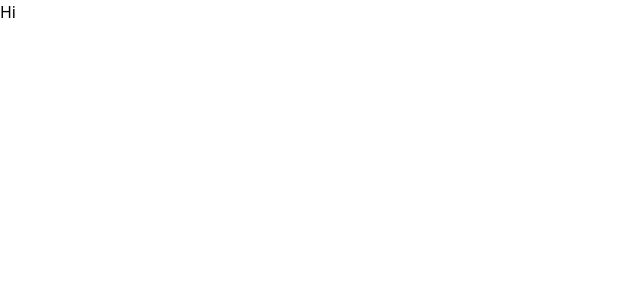
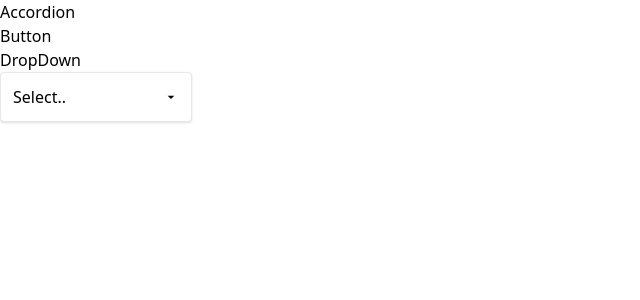
Before and after one commit to Najiya-nasrin/react-components, a React (Vite) app: page /dropdown in a window 1280 px wide. Shown: the top 300 px of the page, without its empty margins (0-640 px from the left). Built offline with nearby package versions, Linux system fonts and the light colour scheme.

Commit message:
components

```diff
--- a/src/App.jsx
+++ b/src/App.jsx
@@ -1,9 +1,7 @@
+import SideBar from "./Components/SideBar";
+
 function App() {
-  return (
-    <>
-      Hi
-    </>
-  );
+  return <div><SideBar/></div>;
 }
 
 export default App;
--- a/src/Components/DropDown.jsx
+++ b/src/Components/DropDown.jsx
@@ -1,3 +1,59 @@
-export default function DropDown() {
-    return <div>Dropdown</div>
+import { useState, useRef, useEffect } from "react";
+import { MdOutlineArrowDropDown } from "react-icons/md";
+import Panel from "./Panel";
+
+export default function DropDown({ options, onChange, value }) {
+  const [isOpen, setIsOpen] = useState(false);
+  const divEl = useRef();
+
+  const handleDropDownExpansion = () => {
+    setIsOpen(!isOpen);
+  };
+
+  const selectedOption = (selected) => {
+    setIsOpen(false);
+    onChange(selected);
+  };
+
+  useEffect(() => {
+    const handleClick = (event) => {
+      if (!divEl?.current?.contains(event.target)) {
+        setIsOpen(false);
+      }
+    };
+
+    document.addEventListener("click", handleClick, true);
+
+    return () => {
+      document.removeEventListener("click", handleClick);
+    };
+  }, []);
+
+  return (
+    <div ref={divEl} className="w-48 relative">
+      <Panel
+        className="flex justify-between items-center cursor-pointer"
+        onClick={handleDropDownExpansion}
+      >
+        {value?.label || "Select.."}
+        <span>
+          <MdOutlineArrowDropDown />
+        </span>
+      </Panel>
+
+      {isOpen && (
+        <Panel className="absolute top-full">
+          {options.map((option) => (
+            <div
+              className="hover:bg-sky-100 rounded cursor-pointer p-1"
+              onClick={() => selectedOption(option)}
+              key={option.value}
+            >
+              {option.label}
+            </div>
+          ))}
+        </Panel>
+      )}
+    </div>
+  );
 }
--- /dev/null
+++ b/src/Components/Link.jsx
@@ -0,0 +1,20 @@
+import { useContext } from "react";
+import NavigationContext from "../context/NavigationContext";
+
+export default function Link({ to, children }) {
+  const { navigate } = useContext(NavigationContext);
+
+  const handleClick = (event) => {
+    if (event.ctrlKey || event.metaKey) {
+      return;
+    }
+    event.preventDefault();
+    navigate(to);
+  };
+
+  return (
+    <a href={to} onClick={handleClick}>
+      {children}
+    </a>
+  );
+}
--- /dev/null
+++ b/src/Components/Panel.jsx
@@ -0,0 +1,10 @@
+import classNames from "classnames";
+
+export default function Panel({ className, children, ...rest }) {
+  const fullClassName = classNames(className, 'border rounded p-3 shadow bg-white w-full');
+  return (
+    <div className={fullClassName} {...rest}>
+      {children}
+    </div>
+  );
+}
--- /dev/null
+++ b/src/Components/Route.jsx
@@ -0,0 +1,14 @@
+import { useContext } from "react";
+import NavigationContext from "../context/NavigationContext";
+
+function Route({ path, children }) {
+    const { currentPath } = useContext(NavigationContext);
+
+    if (path === currentPath) {
+      return children;
+    }
+
+    return null;
+  }
+
+  export default Route;
--- /dev/null
+++ b/src/Components/SideBar.jsx
@@ -0,0 +1,30 @@
+import Link from "./Link";
+import Route from "./Route";
+import AccordionPage from '../Pages/AccordionPage'
+import ButtonPage from '../Pages/ButtonPage'
+import DropDown from '../Pages/DropDownPage'
+import DropDownPage from "../Pages/DropDownPage";
+
+export default function SideBar() {
+  return (
+    <div>
+      <ul>
+        <li>
+          <Link to="/accordion">Accordion</Link>
+        </li>
+        <li>
+          <Link to="/button">Button</Link>
+        </li>
+        <li>
+          <Link to="/dropdown">DropDown</Link>
+        </li>
+      </ul>
+
+      <div>
+        <Route path="/accordion"><AccordionPage /></Route>
+        <Route path="/button"><ButtonPage /></Route>
+        <Route path="/dropdown"><DropDownPage /></Route>
+      </div>
+    </div>
+  );
+}
--- a/src/Pages/ButtonPage.jsx
+++ b/src/Pages/ButtonPage.jsx
@@ -1,6 +1,6 @@
 import Button from "../Components/Button";
 import { MdCloudDownload } from "react-icons/md";
-import "./index.css";
+import "../index.css"
 
 export default function ButtonPage() {
   const handleClick = () => {
--- /dev/null
+++ b/src/Pages/DropDownPage.jsx
@@ -0,0 +1,30 @@
+import DropDown from "../Components/DropDown";
+import { useState } from "react";
+
+function DropDownPage() {
+  const [selected, setSelected] = useState(null);
+
+  const options = [
+    { label: "Red", value: "red" },
+    { label: "Green", value: "green" },
+    { label: "Blue", value: "blue" },
+    { label: "White", value: "white" },
+  ];
+
+  const getSelectedOption = (option) => {
+    console.log("getSelectedOption", option);
+    setSelected(option);
+  };
+
+  return (
+    <div className="flex">
+      <DropDown
+        options={options}
+        onChange={getSelectedOption}
+        value={selected}
+      />
+    </div>
+  );
+}
+
+export default DropDownPage;
--- /dev/null
+++ b/src/context/NavigationContext.jsx
@@ -0,0 +1,31 @@
+import { createContext, useState, useEffect } from "react";
+
+const NavigationContext = createContext();
+
+function NavigationProvider({ children }) {
+  const [currentPath, setCurrenPath] = useState(window.location.pathname);
+
+  useEffect(() => {
+    const handlr = () => {
+      setCurrenPath(window.location.pathname);
+    };
+
+    window.addEventListener("popstate", handlr);
+
+    return () => window.removeEventListener("popstate", handlr);
+  }, []);
+
+  const navigate = (path) => {
+    window.history.pushState({}, "", path);
+    setCurrenPath(path);
+  };
+
+  return (
+    <NavigationContext.Provider value={{ navigate, currentPath }}>
+      {children}
+    </NavigationContext.Provider>
+  );
+}
+
+export { NavigationProvider };
+export default NavigationContext;
--- a/src/main.jsx
+++ b/src/main.jsx
@@ -1,10 +1,13 @@
-import { StrictMode } from 'react'
-import { createRoot } from 'react-dom/client'
-import App from './App.jsx'
-import './index.css';
+import { StrictMode } from "react";
+import { createRoot } from "react-dom/client";
+import App from "./App.jsx";
+import "./index.css";
+import { NavigationProvider } from "./context/NavigationContext.jsx";
 
-createRoot(document.getElementById('root')).render(
+createRoot(document.getElementById("root")).render(
   <StrictMode>
-    <App />
-  </StrictMode>,
-)
+    <NavigationProvider>
+      <App />
+    </NavigationProvider>
+  </StrictMode>
+);
```
